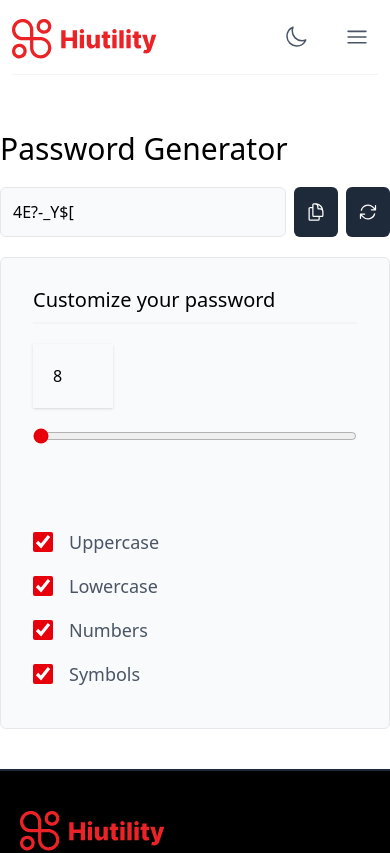
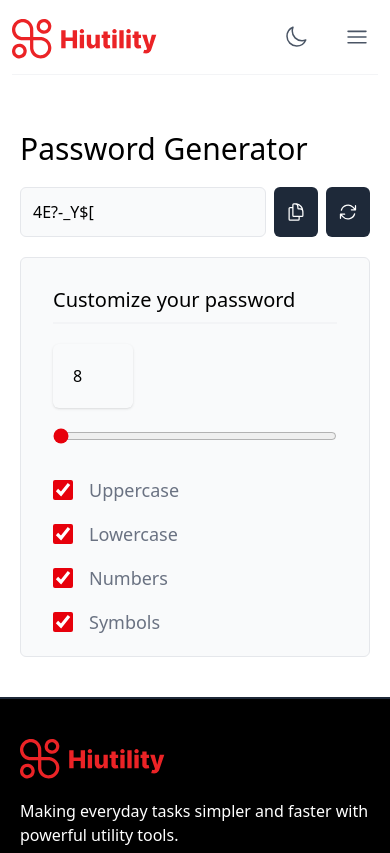
Before and after one commit to asimnp/hiutility, a React (Vite) app: page /tools/password-generator in a window 390 px wide. Shown: the top 853 px of the page. Built offline with nearby package versions, Linux system fonts and the light colour scheme; no server answers.

Commit message:
Make password generator mobile responsive

```diff
--- a/src/components/Footer.jsx
+++ b/src/components/Footer.jsx
@@ -3,7 +3,7 @@ import { Link, NavLink } from "react-router";
 export default function Footer() {
   return (
     <footer className="mt-auto border-t-2 border-gray-800 bg-black dark:bg-gray-950">
-      <div className="mx-5 grid grid-cols-1 gap-12 py-10 sm:container sm:mx-auto sm:grid-cols-3">
+      <div className="mx-5 grid grid-cols-1 gap-5 py-10 sm:container sm:mx-auto sm:grid-cols-3 sm:gap-12">
         <div>
           <img src="/logo.svg" alt="Logo" className="mb-5 h-10" />
           <p className="mb-5 text-white">
--- a/src/pages/tools/PasswordGenerator.jsx
+++ b/src/pages/tools/PasswordGenerator.jsx
@@ -71,43 +71,43 @@ export default function PasswordGenerator() {
   };
 
   return (
-    <div className="container mx-auto mt-3">
+    <div className="mx-5 mt-3 sm:container sm:mx-auto">
       <ToolHeader
         name="Password Generator"
         description="Generates strong, random passwords with customizable options for enhanced security."
       />
 
-      <div className="flex my-5 max-w-4xl gap-2">
+      <div className="my-5 flex max-w-4xl gap-2">
         <input
           type="text"
           ref={passwordInputRef}
           readOnly
           value={password}
           onChange={(e) => setPassword(e.target.value)}
-          className="p-3 border rounded-md border-gray-200 w-full outline-none cursor-not-allowed bg-gray-50 dark:bg-gray-900 dark:text-gray-300"
+          className="w-full cursor-not-allowed rounded-md border border-gray-200 bg-gray-50 p-3 outline-none dark:bg-gray-900 dark:text-gray-300"
         />
         <button
           onClick={handlePasswordCopy}
-          className="bg-gray-800 text-white px-3 py-2 text-xl rounded-md cursor-pointer hover:bg-gray-950 dark:hover:bg-gray-700"
+          className="cursor-pointer rounded-md bg-gray-800 px-3 py-2 text-xl text-white hover:bg-gray-950 dark:hover:bg-gray-700"
           title="Copy"
         >
           <HiOutlineDocumentDuplicate />
         </button>
         <button
           onClick={generatePassword}
-          className="bg-gray-800 text-white px-3 py-2 text-xl rounded-md cursor-pointer hover:bg-gray-950 dark:hover:bg-gray-700"
+          className="cursor-pointer rounded-md bg-gray-800 px-3 py-2 text-xl text-white hover:bg-gray-950 dark:hover:bg-gray-700"
           title="Generate"
         >
           <HiOutlineArrowPath />
         </button>
       </div>
 
-      <div className="bg-gray-50 py-5 px-8  rounded-md max-w-4xl mb-10 border border-gray-200 dark:bg-gray-900 dark:text-gray-300 ">
-        <div className="text-xl font-medium border-b-2 border-gray-100 py-2">
+      <div className="mb-10 max-w-4xl rounded-md border border-gray-200 bg-gray-50 px-8 py-5 dark:bg-gray-900 dark:text-gray-300">
+        <div className="border-b-2 border-gray-100 py-2 text-xl font-medium">
           Customize your password
         </div>
 
-        <div className="grid grid-cols-1 sm:grid-cols-2 gap-16">
+        <div className="grid grid-cols-1 gap-8 sm:grid-cols-2 sm:gap-16">
           <div className="flex flex-col">
             <input
               type="number"
@@ -115,7 +115,7 @@ export default function PasswordGenerator() {
               min={8}
               max={90}
               onChange={(e) => setLength(e.target.value)}
-              className="shadow-sm p-5 w-20 my-5"
+              className="my-5 w-20 rounded-md p-5 shadow-sm dark:border"
             />
             <input
               type="range"
@@ -127,53 +127,53 @@ export default function PasswordGenerator() {
             />
           </div>
 
-          <div className="flex flex-col py-5 text-lg gap-4 text-gray-600">
-            <div className="flex gap-4 items-center">
+          <div className="flex flex-col gap-4 text-lg text-gray-500 sm:py-5">
+            <div className="flex items-center gap-4">
               <input
                 type="checkbox"
                 id="upper-case"
                 checked={upperCase}
                 onChange={handleChangeUpperCase}
-                className="w-5 h-5 cursor-pointer accent-red-600"
+                className="h-5 w-5 cursor-pointer accent-red-600"
               />
               <label htmlFor="upper-case" className="cursor-pointer">
                 Uppercase
               </label>
             </div>
 
-            <div className="flex gap-4 items-center">
+            <div className="flex items-center gap-4">
               <input
                 type="checkbox"
                 id="lower-case"
                 checked={lowerCase}
                 onChange={handleChangeLowerCase}
-                className="w-5 h-5 cursor-pointer accent-red-600"
+                className="h-5 w-5 cursor-pointer accent-red-600"
               />
               <label htmlFor="lower-case" className="cursor-pointer">
                 Lowercase
               </label>
             </div>
 
-            <div className="flex gap-4 items-center">
+            <div className="flex items-center gap-4">
               <input
                 type="checkbox"
                 id="numbers"
                 checked={numbers}
                 onChange={handleChangeNumbers}
-                className="w-5 h-5 cursor-pointer accent-red-600"
+                className="h-5 w-5 cursor-pointer accent-red-600"
               />
               <label htmlFor="numbers" className="cursor-pointer">
                 Numbers
               </label>
             </div>
 
-            <div className="flex gap-4 items-center">
+            <div className="flex items-center gap-4">
               <input
                 type="checkbox"
                 id="symbols"
                 checked={symbols}
                 onChange={handleChangeSymbols}
-                className="w-5 h-5 cursor-pointer accent-red-600"
+                className="h-5 w-5 cursor-pointer accent-red-600"
               />
               <label htmlFor="symbols" className="cursor-pointer">
                 Symbols
```
